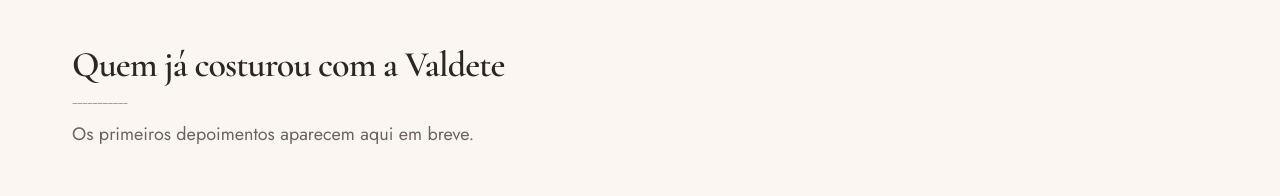
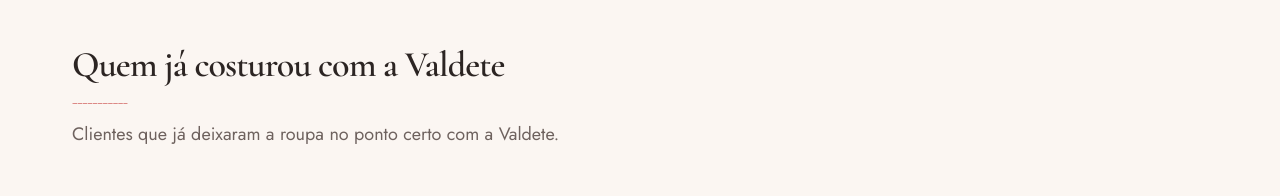
Before and after one commit to theusinshow/valdete-costuras, a Next.js app: page / in a window 1280 px wide. Shown: the part 3760-3956 px from the top of the page. Built offline with nearby package versions, Linux system fonts and the light colour scheme.

Commit message:
Corrige lead de Depoimentos que contradizia os depoimentos reais (DEC-019)

```diff
--- a/src/components/sections/Testimonials.tsx
+++ b/src/components/sections/Testimonials.tsx
@@ -13,7 +13,11 @@ export function Testimonials() {
     <Section id="depoimentos">
       <SectionHeader
         title="Quem já costurou com a Valdete"
-        lead="Os primeiros depoimentos aparecem aqui em breve."
+        lead={
+          testimonials.length > 0
+            ? "Clientes que já deixaram a roupa no ponto certo com a Valdete."
+            : "Os primeiros depoimentos aparecem aqui em breve."
+        }
       />
 
       {testimonials.length > 0 ? (
```
